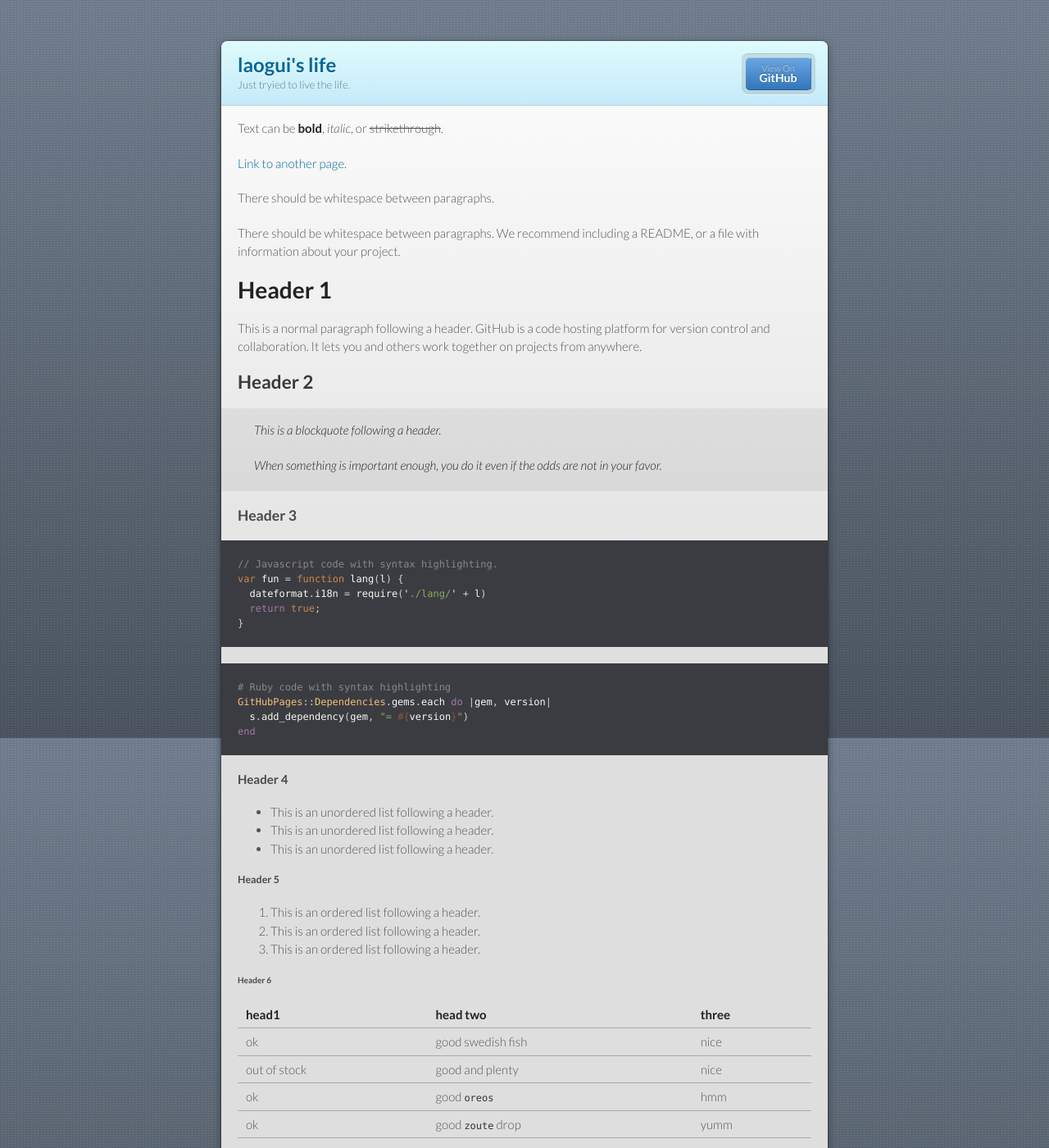
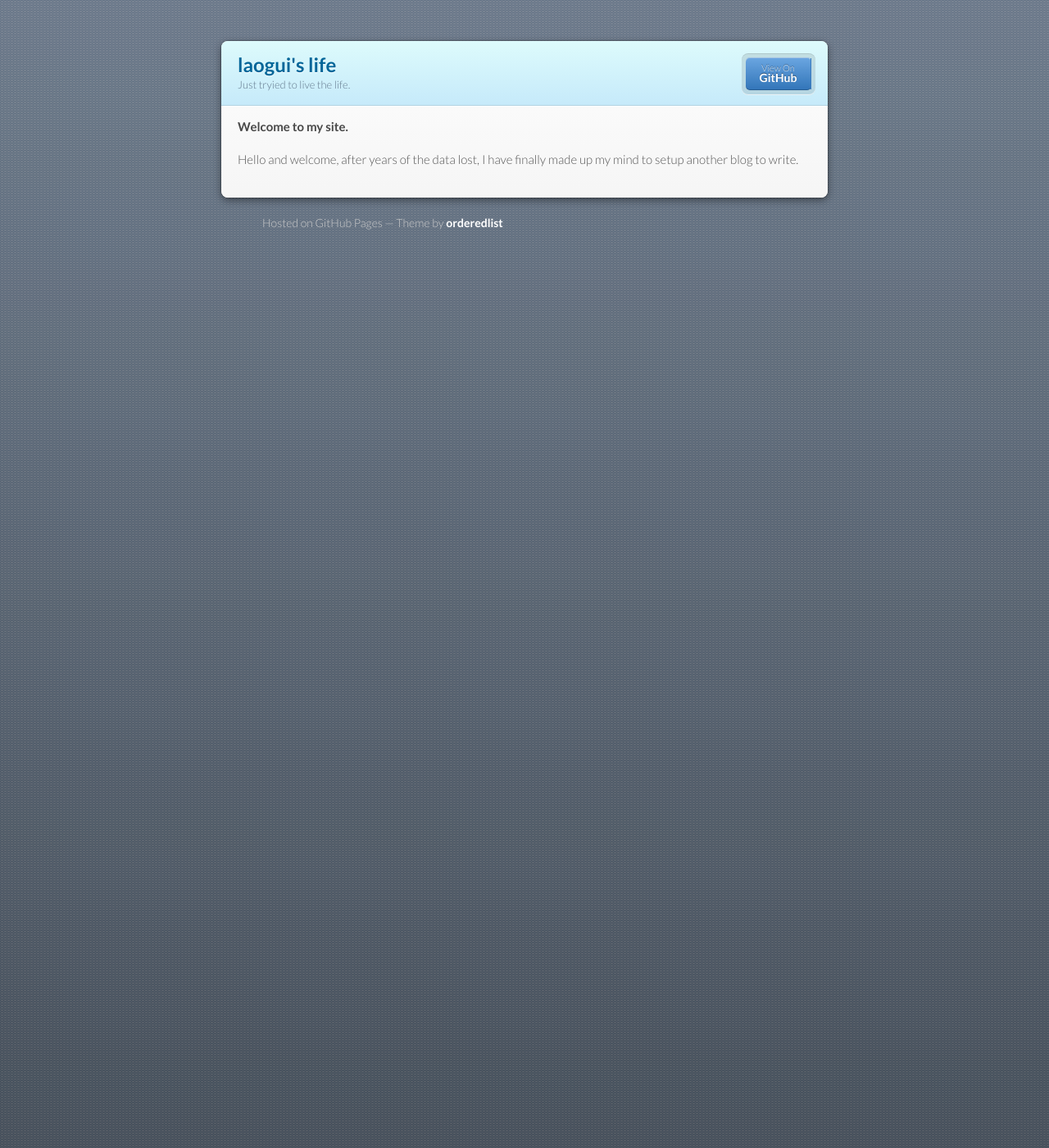
Before and after one commit to andersonrobot/lg.github.io, a Jekyll site: the page built from index.md, in a window 1280 px wide and 1400 px high. Shown: the whole window at 82% size. Built offline with Jekyll 4.4.1, drawn with Linux system fonts in a browser that asks for light colours; some of the changed text lies outside the part shown.

Commit message:
update index.

````diff
--- a/index.md
+++ b/index.md
@@ -2,122 +2,6 @@
 layout: default
 ---
 
-Text can be **bold**, _italic_, or ~~strikethrough~~.
+#### Welcome to my site.
 
-[Link to another page](./another-page.html).
-
-There should be whitespace between paragraphs.
-
-There should be whitespace between paragraphs. We recommend including a README, or a file with information about your project.
-
-# Header 1
-
-This is a normal paragraph following a header. GitHub is a code hosting platform for version control and collaboration. It lets you and others work together on projects from anywhere.
-
-## Header 2
-
-> This is a blockquote following a header.
->
-> When something is important enough, you do it even if the odds are not in your favor.
-
-### Header 3
-
-```js
-// Javascript code with syntax highlighting.
-var fun = function lang(l) {
-  dateformat.i18n = require('./lang/' + l)
-  return true;
-}
-```
-
-```ruby
-# Ruby code with syntax highlighting
-GitHubPages::Dependencies.gems.each do |gem, version|
-  s.add_dependency(gem, "= #{version}")
-end
-```
-
-#### Header 4
-
-*   This is an unordered list following a header.
-*   This is an unordered list following a header.
-*   This is an unordered list following a header.
-
-##### Header 5
-
-1.  This is an ordered list following a header.
-2.  This is an ordered list following a header.
-3.  This is an ordered list following a header.
-
-###### Header 6
-
-| head1        | head two          | three |
-|:-------------|:------------------|:------|
-| ok           | good swedish fish | nice  |
-| out of stock | good and plenty   | nice  |
-| ok           | good `oreos`      | hmm   |
-| ok           | good `zoute` drop | yumm  |
-
-### There's a horizontal rule below this.
-
-* * *
-
-### Here is an unordered list:
-
-*   Item foo
-*   Item bar
-*   Item baz
-*   Item zip
-
-### And an ordered list:
-
-1.  Item one
-1.  Item two
-1.  Item three
-1.  Item four
-
-### And a nested list:
-
-- level 1 item
-  - level 2 item
-  - level 2 item
-    - level 3 item
-    - level 3 item
-- level 1 item
-  - level 2 item
-  - level 2 item
-  - level 2 item
-- level 1 item
-  - level 2 item
-  - level 2 item
-- level 1 item
-
-### Small image
-
-![Octocat](https://github.githubassets.com/images/icons/emoji/octocat.png)
-
-### Large image
-
-![Branching](https://guides.github.com/activities/hello-world/branching.png)
-
-
-### Definition lists can be used with HTML syntax.
-
-<dl>
-<dt>Name</dt>
-<dd>Godzilla</dd>
-<dt>Born</dt>
-<dd>1952</dd>
-<dt>Birthplace</dt>
-<dd>Japan</dd>
-<dt>Color</dt>
-<dd>Green</dd>
-</dl>
-
-```
-Long, single-line code blocks should not wrap. They should horizontally scroll if they are too long. This line should be long enough to demonstrate this.
-```
-
-```
-The final element.
-```
+Hello and welcome, after years of the data lost, I have finally made up my mind to setup another blog to write.
````
